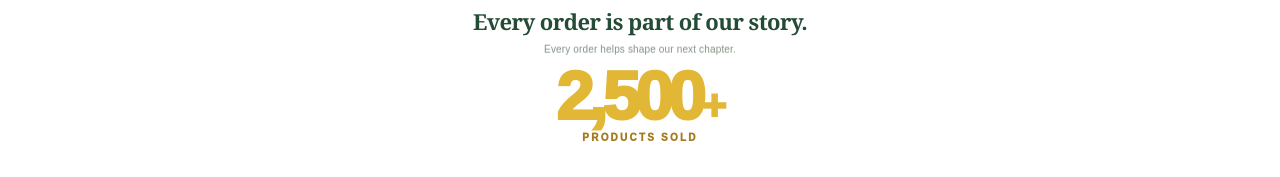
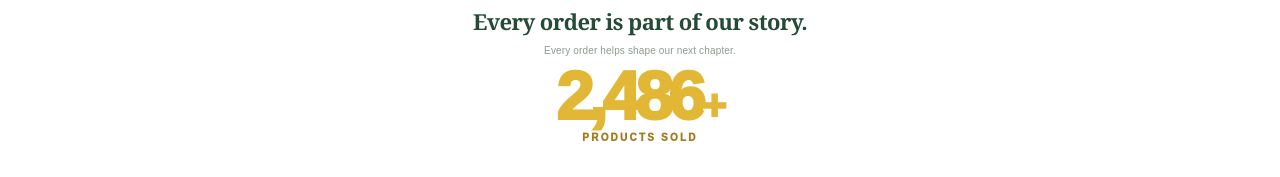
Before and after one commit to ecuisinefoods-collab/ecuisinefoods, a Next.js app: page / in a window 1280 px wide. Shown: the part 834-1011 px from the top of the page. Built offline with nearby package versions, Linux system fonts and the light colour scheme; no server answers; the database is empty.

Commit message:
Slow down homepage products-sold counter (#33)

```diff
--- a/src/components/sales-counter.tsx
+++ b/src/components/sales-counter.tsx
@@ -26,7 +26,7 @@ export function SalesCounter({ total }: { total: number }) {
 
     let frame = 0;
     let start = 0;
-    const duration = 3400;
+    const duration = 8000;
     const animate = (now: number) => {
       if (!start) start = now;
       const progress = Math.min(1, (now - start) / duration);
```
